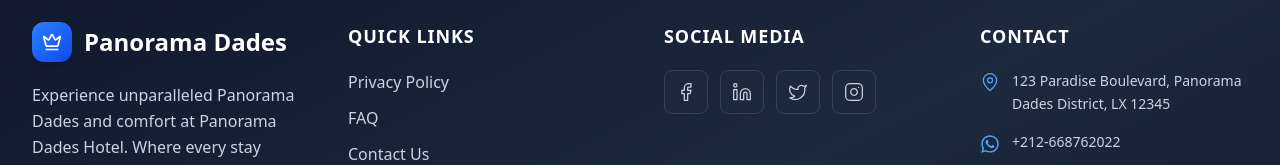
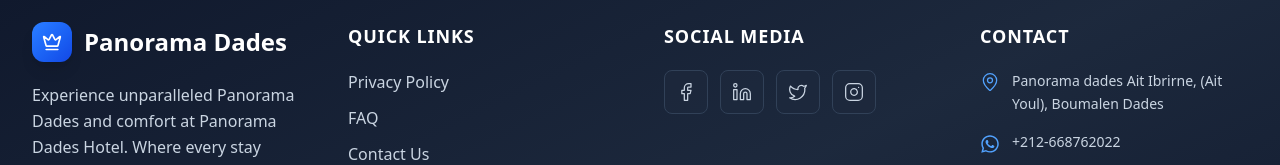
Before and after one commit to pahae-tests/PanoramaDades, a Next.js app: page / in a window 1280 px wide. Shown: the part 7078-7243 px from the top of the page. Built offline with nearby package versions, Linux system fonts and the light colour scheme.

Commit message:
Update index.jsx

```diff
--- a/src/pages/index.jsx
+++ b/src/pages/index.jsx
@@ -732,7 +732,7 @@ export default function HotelHome() {
                 <li className="flex items-start space-x-3">
                   <MapPin className="w-5 h-5 text-blue-400 flex-shrink-0 mt-0.5" strokeWidth={1.5} />
                   <span className="text-slate-300 leading-relaxed text-sm font-light">
-                    123 Paradise Boulevard, {hotelInfos.name} District, LX 12345
+                    {hotelInfos.location}
                   </span>
                 </li>
                 <li className="flex items-start space-x-3">
@@ -783,4 +783,5 @@ export default function HotelHome() {
       `}</style>
     </div>
   );
+
 }
```
